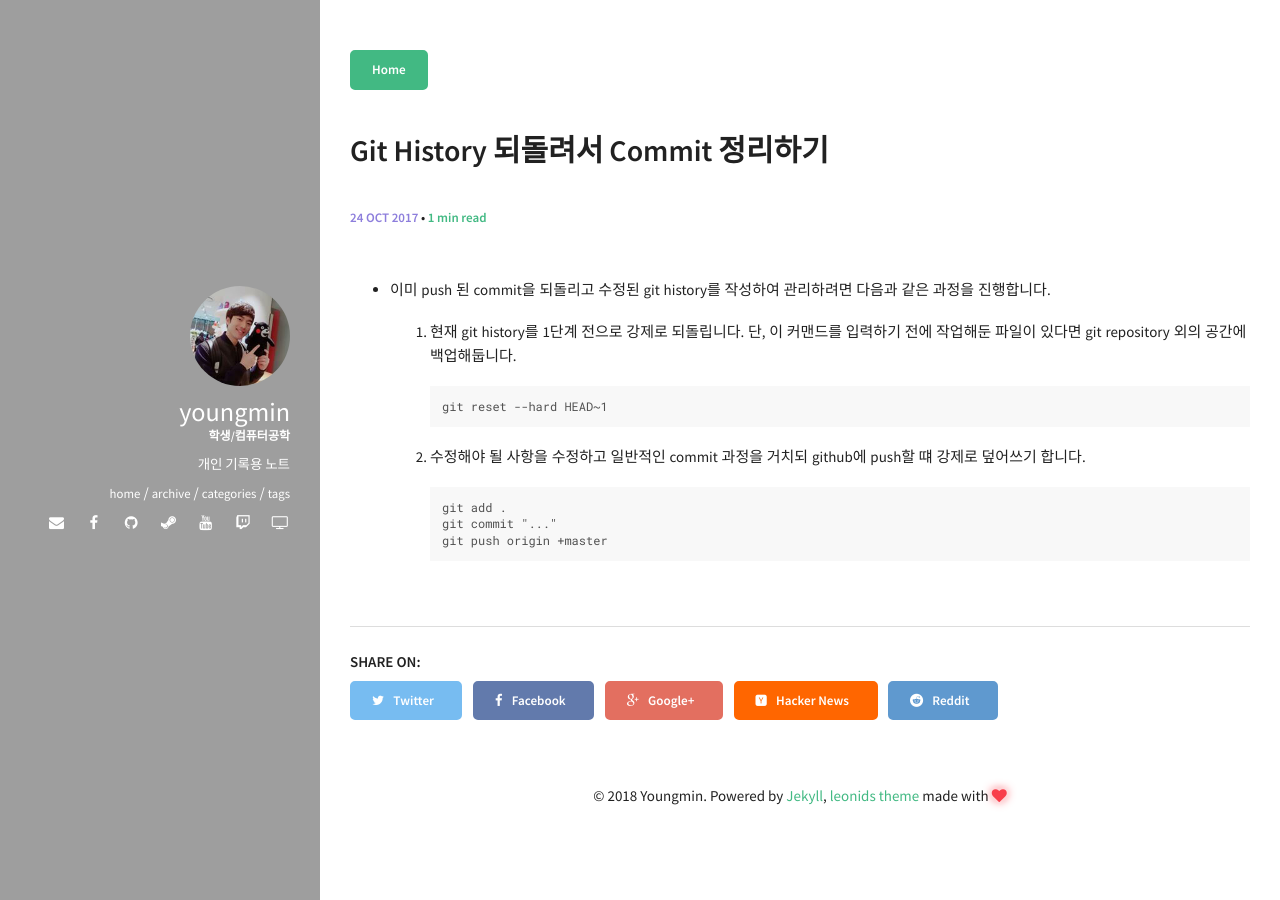
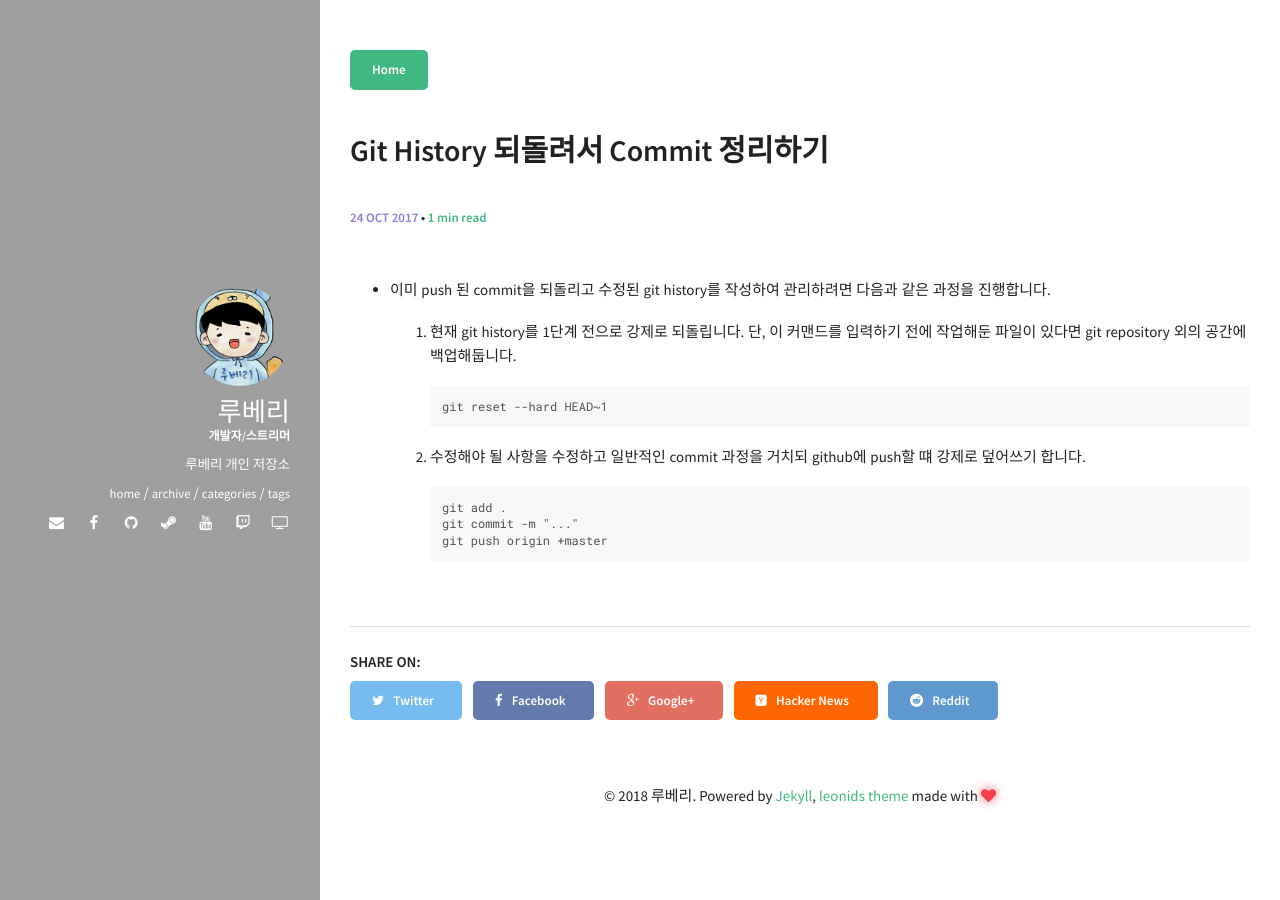
Before and after one commit to Luvery93/luvery93.github.io, a Jekyll site: the page built from _posts/2017-10-24-rollback-git-history.md, in a window 1280 px wide. Built offline with Jekyll 4.4.1, drawn with Linux system fonts in a browser that asks for light colours; comment, search, counter and statistics services are not loaded.

Commit message:
2017-02-26 renew

````diff
--- a/_config.yml
+++ b/_config.yml
@@ -3,10 +3,10 @@
 # Site wide configuration
 ####################################
 #
-title: Youngmin's blog
+title: 루베리 블로그
 email: youngminjun93@gmail.com
-description: Youngmin's blog
-url: https://luvery93.github.io/
+description: 루베리 블로그
+url: https://luvery93.github.io
 
 #
 ###################################
@@ -32,10 +32,10 @@ kramdown:
 ####################################
 #
 owner:
-  name: Youngmin
-  avatar: avatar.jpg
-  job: "학생/컴퓨터공학"
-  bio: "개인 기록용 노트"
+  name: 루베리
+  avatar: avatar.png
+  job: "개발자/스트리머"
+  bio: "루베리 개인 저장소"
   email: youngminjun93@gmail.com
   disqus-shortname: luvery93-github-io
   twitter: #username
--- a/_posts/2017-10-24-rollback-git-history.md
+++ b/_posts/2017-10-24-rollback-git-history.md
@@ -18,6 +18,6 @@ comments: true
 
      ```
      git add .
-     git commit "..."
+     git commit -m "..."
      git push origin +master
      ```
````
Also changed, not shown: img/avatar.jpg (deleted), img/avatar.png (added).
